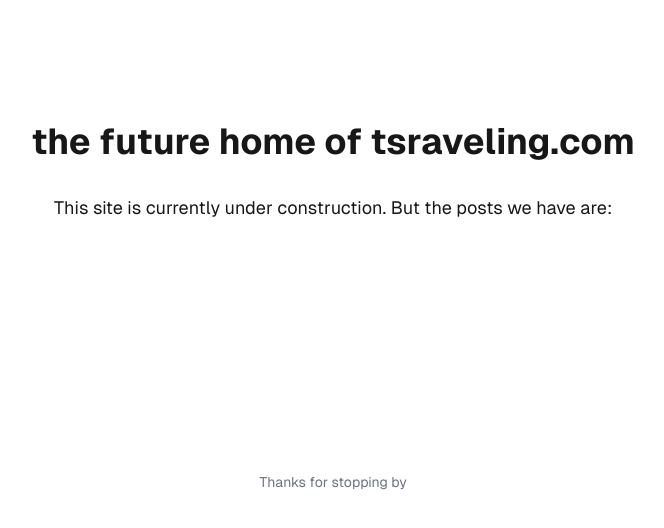
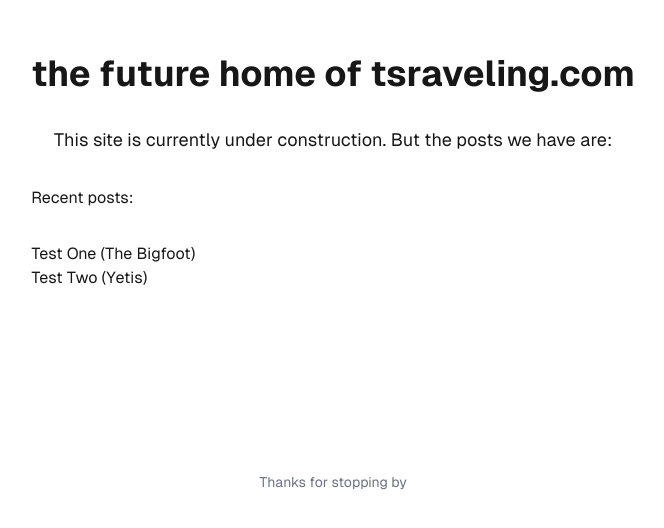
Before and after one commit to tsraveling/tsraveling.github.io, a Next.js app: page / in a window 1280 px wide. Shown: the part 228-756 px from the top of the page, without its empty margins (307-971 px from the left). Built offline with nearby package versions, Linux system fonts and the light colour scheme.

Commit message:
Show test posts

```diff
--- a/src/app/page.tsx
+++ b/src/app/page.tsx
@@ -14,6 +14,14 @@
         <p className="text-lg text-center w-full">
           This site is currently under construction. But the posts we have are:
         </p>
+        <h2>Recent posts:</h2>
+        <ul>
+          {recentPosts.map((post) => (
+            <li>
+              <a href={"/" + post.slug}>{post.title}</a>
+            </li>
+          ))}
+        </ul>
       </main>
       <footer className="row-start-3 text-sm text-gray-500">
         Thanks for stopping by
```
